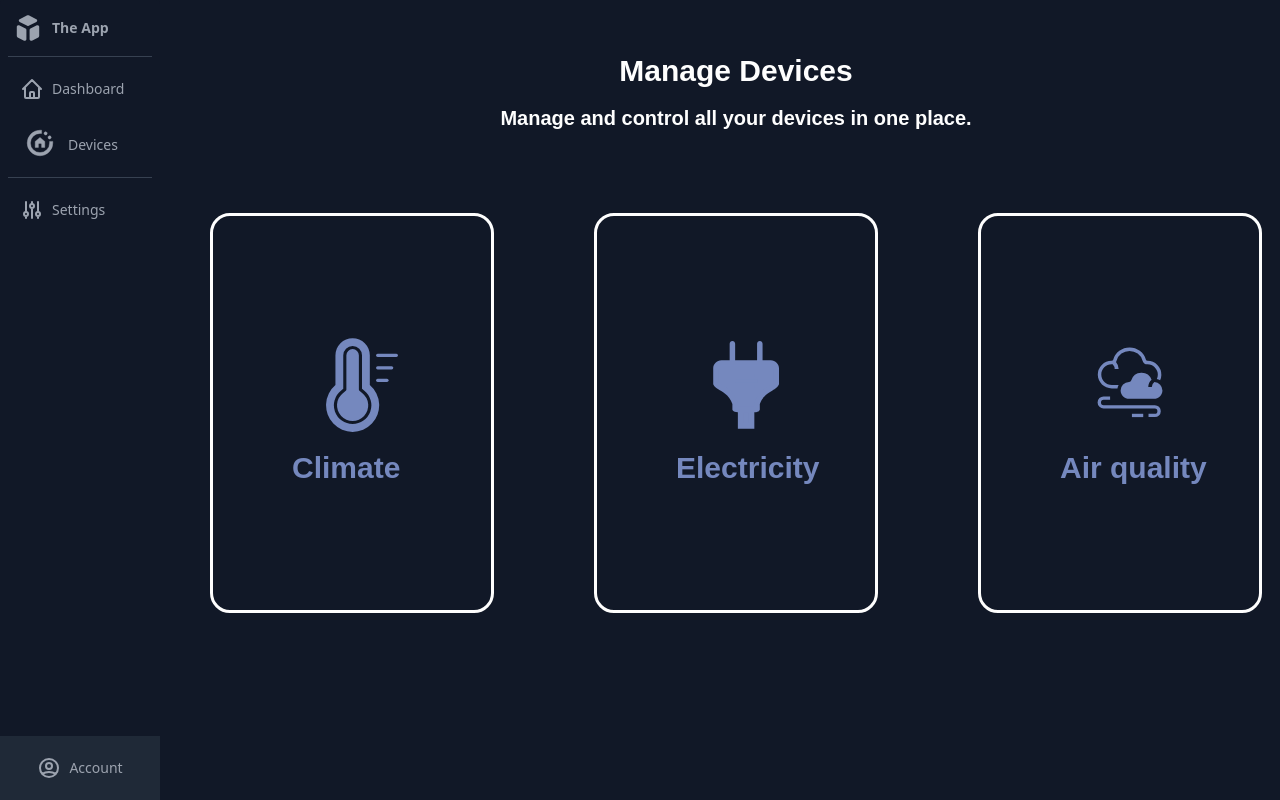
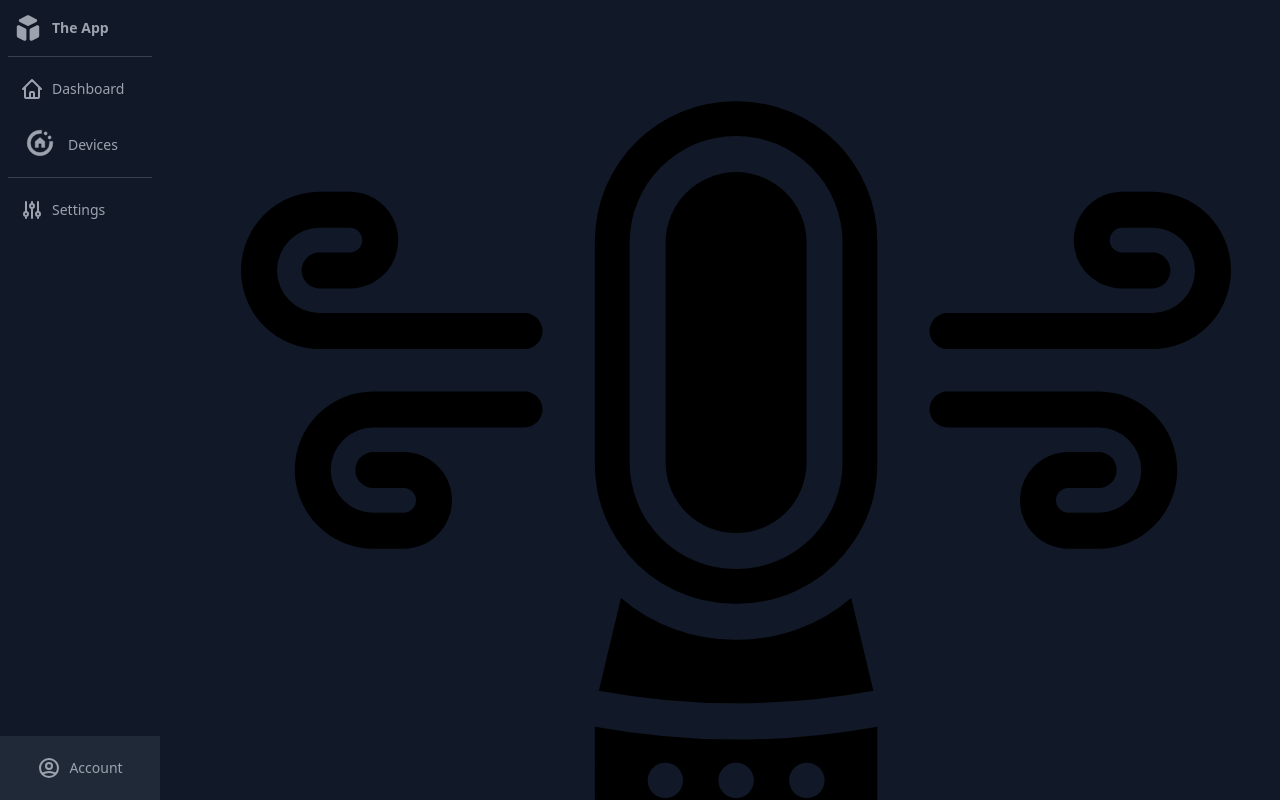
Before and after one commit to catalingdiaconu/householdPollution, a React (Create React App) app: page / in a window 1280 px wide. Shown: the top 800 px of the page. Built offline with nearby package versions, Linux system fonts and the light colour scheme; the HTML template or start-up script is replaced by a standard one.

Commit message:
added activeDevice comp /finished css delete btn

```diff
--- a/src/App.jsx
+++ b/src/App.jsx
@@ -5,7 +5,7 @@ import { Devices } from './components/pages/Devices';
 import { ClimateCategory } from './components/pages/ClimateCategory';
 
 const App = () => {
-    const [currentPage, setCurrentPage] = useState('devices');
+    const [currentPage, setCurrentPage] = useState('dashboard');
 
     const handleClick = (page) => {
         setCurrentPage(page);
@@ -24,7 +24,7 @@ const App = () => {
                   case 'climate':
                       return <ClimateCategory />
                   default:
-                      return <ClimateCategory />;
+                      return <Dashboard />;
               }
           })()}
         </div>
--- /dev/null
+++ b/src/components/organism/activeDevices.jsx
@@ -0,0 +1,21 @@
+import React from 'react';
+
+export const ActiveDevices = ({ devices }) => {
+    return (
+        <div className='activeDevices'>
+            <div className='activeDevices_device'>
+                <svg xmlns="http://www.w3.org/2000/svg" data-name="activeDevices_device_icon" viewBox="0 0 64 80" x="0px" y="0px">
+                    <path d="M24.16,40.37V53.03a42.234,42.234,0,0,0,15.69,0V40.37a44.57,44.57,0,0,1-7.84.72A44.771,44.771,0,0,1,24.16,40.37ZM28.08,52.2a.985.985,0,1,1,.98-.99A.986.986,0,0,1,28.08,52.2Zm0-3.93a.985.985,0,1,1,.98-.99A.986.986,0,0,1,28.08,48.27Zm0-3.93a.985.985,0,1,1,.98-.99A.986.986,0,0,1,28.08,44.34Zm3.93,7.86a.985.985,0,1,1,.98-.99A.986.986,0,0,1,32.01,52.2Zm0-3.93a.985.985,0,1,1,.98-.99A.986.986,0,0,1,32.01,48.27Zm3.92-5.9a.985.985,0,1,1-.98.98A.984.984,0,0,1,35.93,42.37Zm0,3.93a.985.985,0,1,1-.98.98A.984.984,0,0,1,35.93,46.3Zm0,3.93a.985.985,0,1,1-.98.98A.984.984,0,0,1,35.93,50.23Zm-2.94-6.88a.985.985,0,1,1-.98-.98A.984.984,0,0,1,32.99,43.35Z"/>
+                    <path d="M39.63,38.37,38.4,33.22a9.68,9.68,0,0,1-6.31,2.32h-.17a9.7,9.7,0,0,1-6.31-2.32l-1.23,5.15A42.027,42.027,0,0,0,39.63,38.37Z"/>
+                    <path d="M24.16,55.06v1.562a.986.986,0,0,0,.667.944,25.472,25.472,0,0,0,7.183.8,25.391,25.391,0,0,0,7.173-.8.986.986,0,0,0,.667-.944V55.06a43.976,43.976,0,0,1-7.84.72A43.833,43.833,0,0,1,24.16,55.06Z"/>
+                    <path d="M32.09,5.63h-.17a7.767,7.767,0,0,0-7.76,7.76v12.4a7.753,7.753,0,0,0,1.58,4.67.826.826,0,0,1,.21.28,7.76,7.76,0,0,0,5.97,2.8h.17a7.76,7.76,0,0,0,5.97-2.8.826.826,0,0,1,.21-.28,7.753,7.753,0,0,0,1.58-4.67V13.39A7.767,7.767,0,0,0,32.09,5.63ZM37.92,25.7a5.915,5.915,0,1,1-11.83,0V13.47a5.915,5.915,0,0,1,11.83,0Z"/>
+                    <path d="M32.01,9.56a3.918,3.918,0,0,0-3.92,3.91V25.7a3.915,3.915,0,1,0,7.83,0V13.47A3.916,3.916,0,0,0,32.01,9.56Z"/>
+                    <path d="M20.248,17.394H8.868a2.368,2.368,0,0,1,0-4.736h1.684a.684.684,0,0,1,0,1.368H8.868a1,1,0,1,0,0,2h1.684a2.684,2.684,0,0,0,0-5.368H8.868a4.368,4.368,0,0,0,0,8.736h11.38a1,1,0,0,0,0-2Z"/>
+                    <path d="M20.248,21.744H11.854a4.368,4.368,0,0,0,0,8.736h1.684a2.684,2.684,0,1,0,0-5.368H11.854a1,1,0,1,0,0,2h1.684a.684.684,0,0,1,0,1.368H11.854a2.368,2.368,0,1,1,0-4.736h8.394a1,1,0,1,0,0-2Z"/>
+                    <path d="M55.132,10.658H53.448a2.684,2.684,0,1,0,0,5.368h1.684a1,1,0,0,0,0-2H53.448a.684.684,0,1,1,0-1.368h1.684a2.368,2.368,0,1,1,0,4.736H43.752a1,1,0,0,0,0,2h11.38a4.368,4.368,0,1,0,0-8.736Z"/>
+                    <path d="M52.146,21.744H43.752a1,1,0,0,0,0,2h8.394a2.368,2.368,0,1,1,0,4.736H50.462a.684.684,0,0,1,0-1.368h1.684a1,1,0,0,0,0-2H50.462a2.684,2.684,0,0,0,0,5.368h1.684a4.368,4.368,0,1,0,0-8.736Z"/>
+                </svg>
+            </div>
+        </div>
+    );
+};
--- a/src/components/organism/deviceContainer.jsx
+++ /dev/null
@@ -1,16 +0,0 @@
-import React from 'react';
-import Device from '../molecule/device';
-import { ReactComponent as OnlineIcon } from '../../assets/online-icon.svg';
-
-export const DeviceContainer = ({ devices }) => {
-    return (
-        <div>
-            {devices.map(device => (
-                <div key={device.id} style={{ display: 'flex', alignItems: 'center' }}>
-                    <OnlineIcon style={{ marginRight: '8px' }} />
-                    <Device name={device.name} status={device.status} />
-                </div>
-            ))}
-        </div>
-    );
-};
--- a/src/components/pages/Dashboard.jsx
+++ b/src/components/pages/Dashboard.jsx
@@ -1,10 +1,12 @@
 import React from 'react';
 import { LineChart } from '../charts/lineChart/lineChart';
+import { ActiveDevices } from '../organism/activeDevices';
 
 export const Dashboard = () => {
     return (
-        <div>
-            <LineChart valueXAxis={0} valueYAxis={0}/>
+        <div className='dashboardPage basePage'>
+            <ActiveDevices />
+            {/* <LineChart valueXAxis={0} valueYAxis={0}/> */}
         </div>
     );
 };
--- a/src/index.css
+++ b/src/index.css
@@ -165,3 +165,64 @@ body{
 .climateCategory_AddButton:active {
   border: 1px solid #2e8644;
 }
+
+.climateCategory_DeleteButton {
+  width: 150px;
+  height: 50px;
+  cursor: pointer;
+  display: flex;
+  align-items: center;
+  background: red;
+  border: none;
+  border-radius: 5px;
+  box-shadow: 1px 1px 3px rgba(0,0,0,0.15);
+  background: #e62222;
+ }
+
+.climateCategory_DeleteButton, .climateCategory_DeleteButton span {
+  transition: 200ms;
+ }
+
+ .climateCategory_DeleteButton .climateCategory_DeleteButton_text {
+  transform: translateX(35px);
+  color: white;
+  font-weight: bold;
+ }
+
+ .climateCategory_DeleteButton .climateCategory_DeleteButton_icon {
+  position: absolute;
+  border-left: 1px solid #c41b1b;
+  transform: translateX(110px);
+  height: 40px;
+  width: 40px;
+  display: flex;
+  align-items: center;
+  justify-content: center;
+ }
+
+ .climateCategory_DeleteButton svg {
+  width: 15px;
+  fill: #eee;
+ }
+
+ .climateCategory_DeleteButton:hover {
+  background: #ff3636;
+ }
+
+ .climateCategory_DeleteButton:hover .climateCategory_DeleteButton_text {
+  color: transparent;
+ }
+
+ .climateCategory_DeleteButton:hover .climateCategory_DeleteButton_icon {
+  width: 150px;
+  border-left: none;
+  transform: translateX(0);
+ }
+
+ .climateCategory_DeleteButton:focus {
+  outline: none;
+ }
+
+ .climateCategory_DeleteButton:active .climateCategory_DeleteButton_icon svg {
+  transform: scale(0.8);
+ }
```
